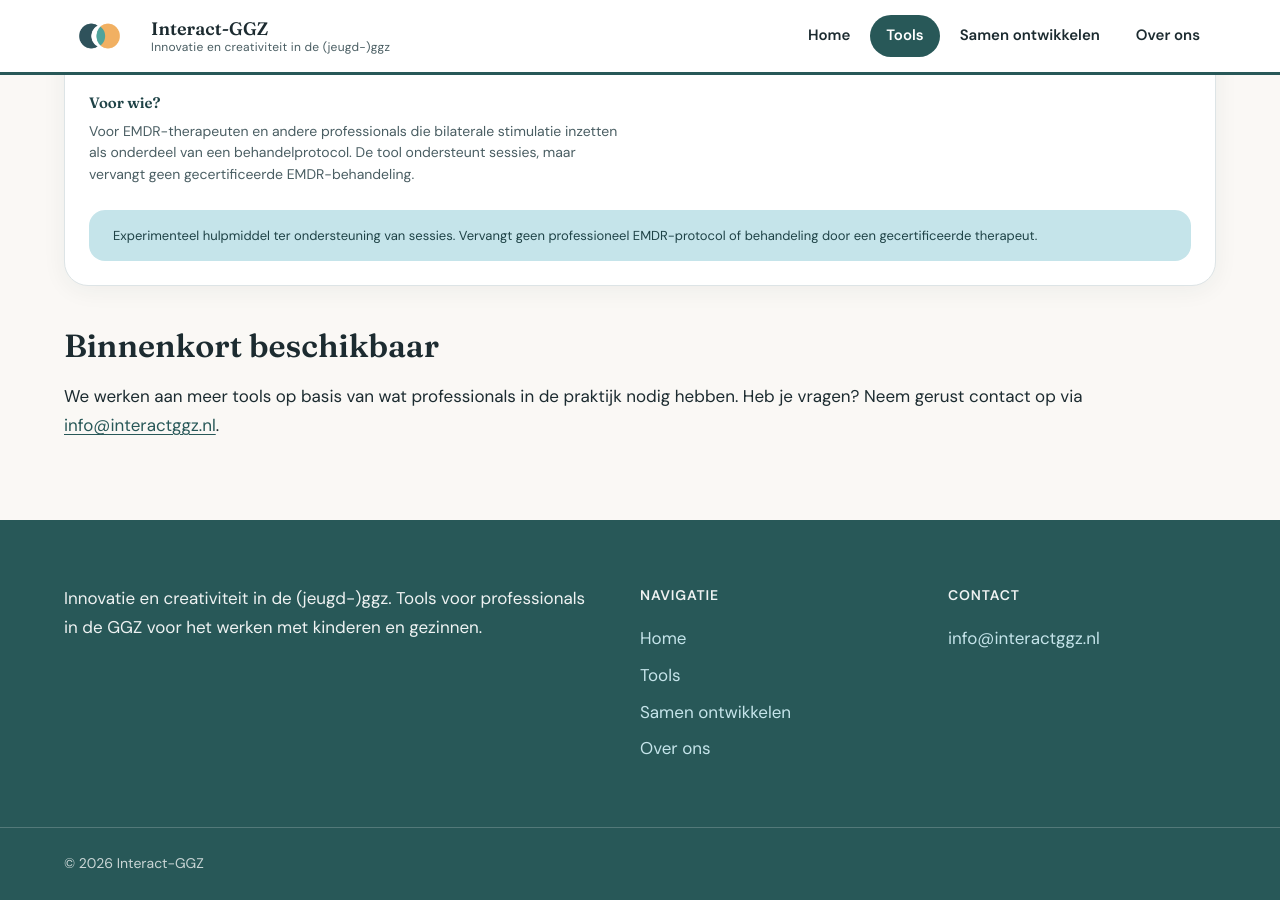
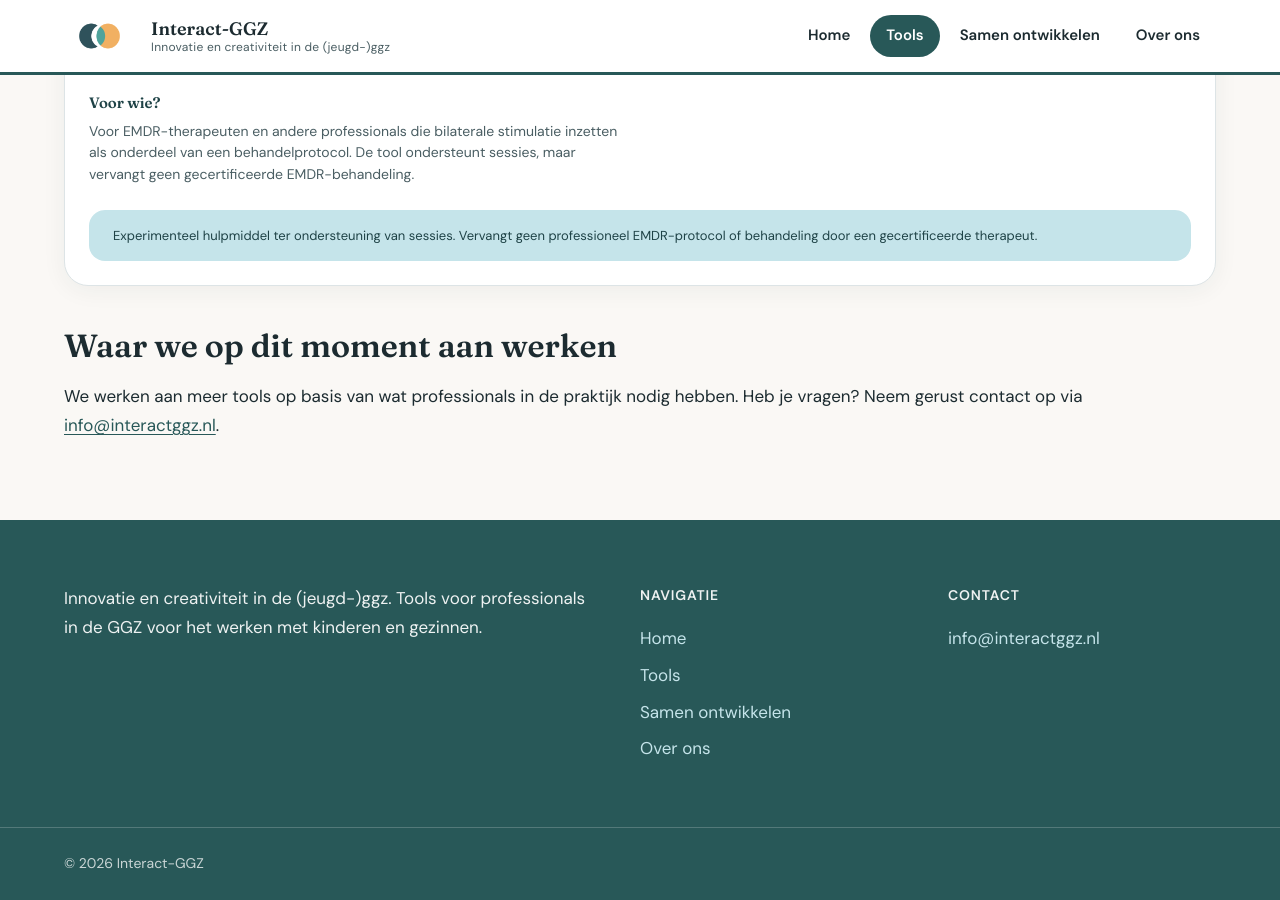
Before and after one commit to janwillemm/jari-website, a Jekyll site: the page built from tools.md, in a window 1280 px wide and 900 px high, scrolled down 2076 px. Built offline with Jekyll 4.4.1, drawn with Linux system fonts in a browser that asks for light colours.

Commit message:
Hernoem sectie onder tools naar 'Waar we op dit moment aan werken'.
Co-authored-by: Cursor <cursoragent@cursor.com>

```diff
--- a/tools.md
+++ b/tools.md
@@ -219,7 +219,7 @@ intro: >-
   </figure>
 </dialog>
 
-## Binnenkort beschikbaar
+## Waar we op dit moment aan werken
 
 We werken aan meer tools op basis van wat professionals in de praktijk nodig hebben.
 Heb je vragen? Neem gerust contact op via
```
